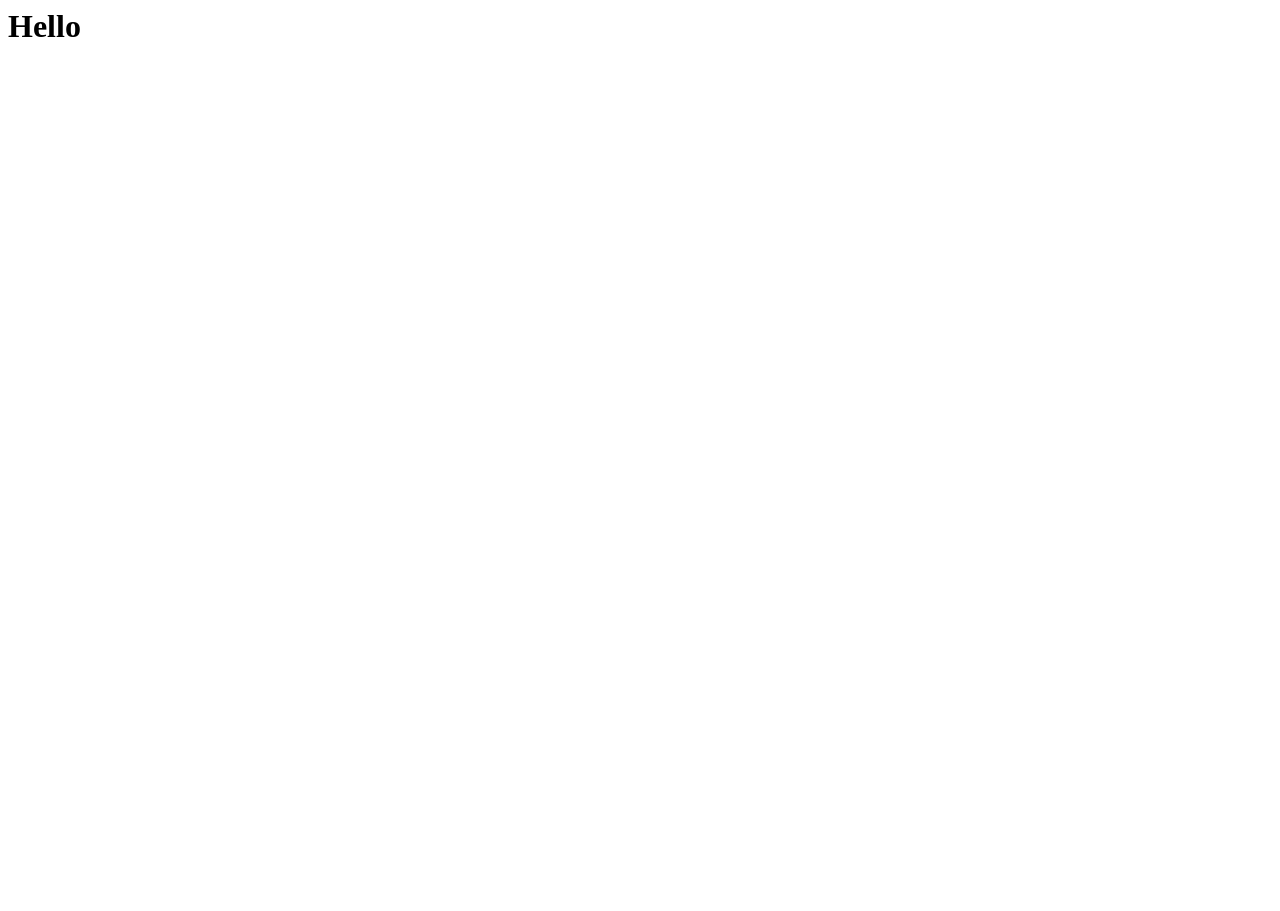
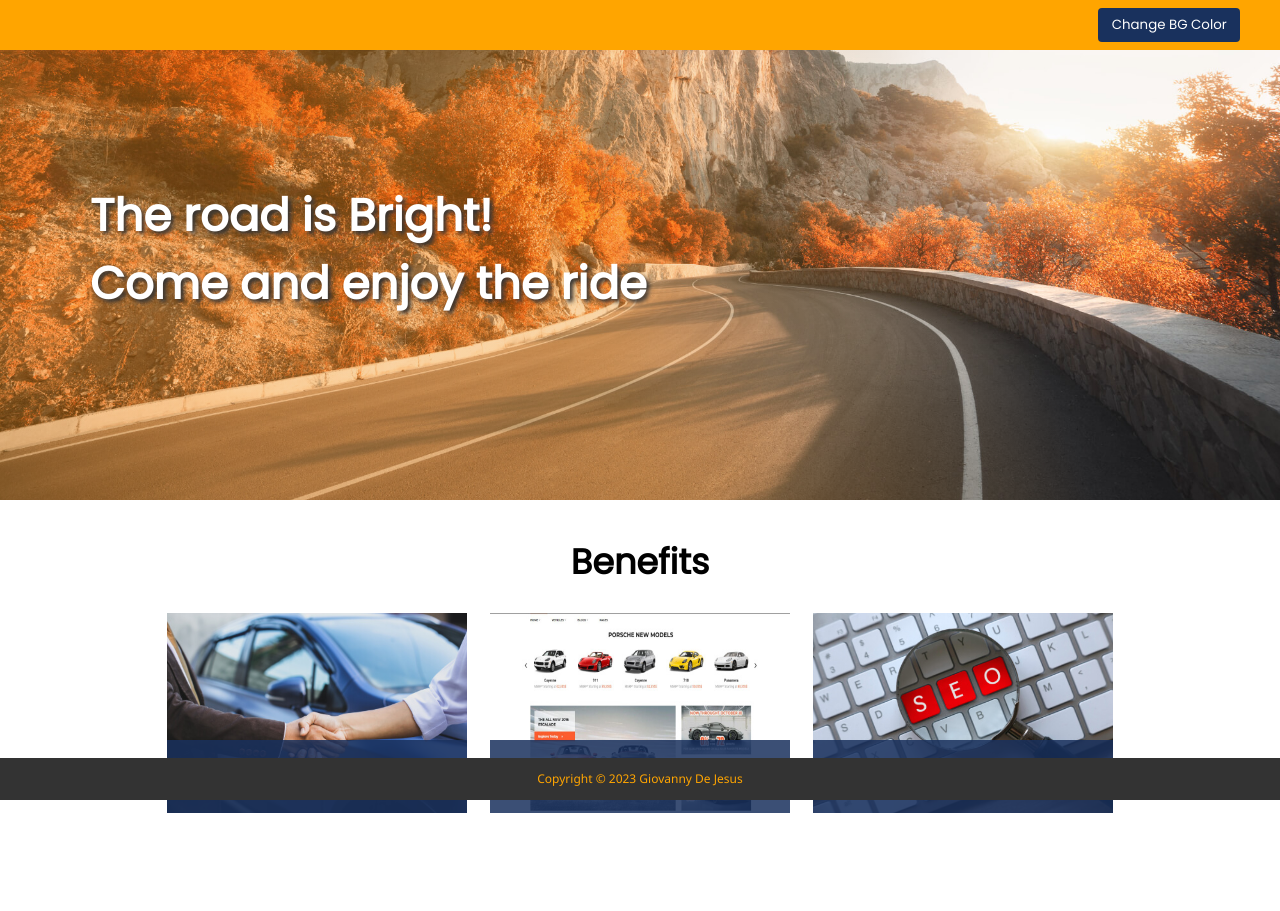
Before and after one commit to giodejesus/demo, a plain HTML site: page index.html in a window 1280 px wide. Before the commit the page ends 800 px from the top, so only its background shows below. Drawn offline with Linux system fonts and the light colour scheme.

Commit message:
Add files via upload

```diff
--- a/index.html
+++ b/index.html
@@ -1 +1,89 @@
-<h1>Hello</h1>
+<!DOCTYPE html>
+<html lang="en">
+  <head>
+    <meta charset="UTF-8" />
+    <meta name="viewport" content="width=device-width, initial-scale=1.0" />
+    <title>Document</title>
+    <link rel="stylesheet" href="styles/styles.css" />
+    <link rel="preconnect" href="https://fonts.googleapis.com" />
+    <link rel="preconnect" href="https://fonts.gstatic.com" crossorigin />
+    <link
+      href="https://fonts.googleapis.com/css2?family=Poppins:wght@300;400&display=swap"
+      rel="stylesheet"
+    />
+  </head>
+  <body id="body-bg">
+    <div class="top-bar">
+      <button id="dark-button" onclick="goDark()">Change BG Color</button>
+    </div>
+    <section class="hero">
+      <div class="hero-container">
+        <div class="hero-content-box">
+          <h1>
+            The road is Bright!<br />
+            Come and enjoy the ride
+          </h1>
+        </div>
+        <div class="hero-form-box"></div>
+      </div>
+    </section>
+    <h2>Benefits</h2>
+    <section class="features">
+      <div class="container">
+        <img src="/img/lead.jpg" style="height: 200px; width: 300px" alt="" />
+        <div class="overlay">
+          <div class="overlay-content-box">
+            <h3>Leads</h3>
+
+            <p class="overlay-content">
+              We create for you a high-converting, responsive website platform
+              with strategic SEO and traffic analytics for ongoing improvements.
+            </p>
+          </div>
+        </div>
+      </div>
+
+      <div class="container">
+        <img
+          src="/img/website.jfif"
+          style="height: 200px; width: 300px"
+          alt=""
+        />
+        <div class="overlay">
+          <div class="overlay-content-box">
+            <h3>Website</h3>
+
+            <p class="overlay-content">
+              With our state-of-the-art, market-proven solution, you will be at
+              the forefront of the industry while enjoying the piece of mind of
+              our 24hr support and monitoring.
+            </p>
+          </div>
+        </div>
+      </div>
+
+      <div class="container">
+        <img src="/img/seo.jpg" style="height: 200px; width: 300px" alt="" />
+        <div class="overlay">
+          <div class="overlay-content-box">
+            <h3>SEO</h3>
+
+            <p class="overlay-content">
+              The vast majority of vehicle shoppers do their research on Google.
+              Our SEO experts will create targeted content so you can dominate
+              your market!
+            </p>
+          </div>
+        </div>
+      </div>
+    </section>
+
+    <footer>Copyright &copy 2023 Giovanny De Jesus</footer>
+
+    <script>
+      function goDark() {
+        document.getElementById("body-bg").classList.toggle("dark");
+      }
+    </script>
+  </body>
+</html>
--- /dev/null
+++ b/styles/styles.css
@@ -0,0 +1,183 @@
+body {
+  box-sizing: border-box;
+  padding: 0px;
+  margin: 0px;
+}
+
+section,
+footer {
+  width: 100%;
+}
+
+.top-bar {
+  height: 50px;
+  width: 100%;
+  background-color: orange;
+  position: fixed;
+  display: flex;
+  justify-content: right;
+  align-items: center;
+  z-index: 5;
+}
+
+.top-bar button {
+  margin-right: 3em;
+  border: none;
+  padding: 0.5em 1em;
+  font-family: "Poppins", sans-serif;
+  background-color: rgba(25, 49, 93);
+  color: #fff;
+  border-radius: 4px;
+}
+.hero {
+  height: 500px;
+  background-image: url(/img/optimized.jpg);
+  background-position: center;
+  background-size: cover;
+  display: flex;
+  justify-content: center;
+  align-items: center;
+  position: relative;
+}
+
+.hero::after {
+  content: "";
+  height: 100%;
+  width: 100%;
+  display: block;
+  position: absolute;
+  top: 0;
+  left: 0;
+  z-index: 0;
+  background: linear-gradient(
+    70deg,
+    rgba(241, 135, 4, 0.35) 45%,
+    rgba(238, 179, 130, 0) 75%
+  );
+}
+
+.hero > * {
+  z-index: 2;
+}
+.hero-container {
+  width: 1100px;
+  height: auto;
+  /* background-color: purple; */
+  display: flex;
+  align-items: center;
+}
+.hero-content-box {
+  color: white;
+  width: 60%;
+}
+
+.hero-content-box h1 {
+  font-size: 45px;
+  font-family: "poppins", sans-serif;
+  text-shadow: 3px 3px 4px #333;
+}
+
+.features {
+  width: 75%;
+  height: 300px;
+  /* background: darkgreen; */
+  display: flex;
+  margin: 0 auto;
+  align-items: center;
+  justify-content: center;
+  gap: 10px 10px;
+  margin-top: -60px;
+  padding-bottom: 3em;
+}
+
+.container {
+  min-width: 300px;
+  height: 200px;
+  margin: 0 auto;
+  background-color: purple;
+  position: relative;
+  overflow: hidden;
+}
+
+.overlay {
+  position: absolute;
+  bottom: 0;
+  left: 0;
+  right: 0;
+  background-color: rgba(25, 49, 93, 0.85);
+  overflow: hidden;
+  width: 100%;
+  height: 70px;
+  transition: 0.5s ease;
+  padding: 0.1em 1em;
+}
+
+h2 {
+  display: block;
+  text-align: center;
+  margin: 0 auto;
+  font-family: "Poppins", sans-serif;
+  font-size: 35px;
+  margin-top: 1em;
+  margin-bottom: 1em;
+}
+
+.overlay h3 {
+  text-align: center;
+  padding: 0px;
+  margin: 12px;
+  font-family: "Poppins", sans-serif;
+  font-size: 28px;
+  color: #fff;
+}
+
+.container:hover .overlay {
+  height: 100%;
+}
+.overlay-content-box {
+  width: 90%;
+}
+
+p.overlay-content {
+  text-align: center;
+  font-family: "Poppins", sans-serif;
+  font-size: 15px;
+  color: #fff;
+}
+
+footer {
+  height: 30px;
+  background-color: #333;
+  position: fixed;
+  bottom: 0;
+  left: 0;
+  width: 100%;
+  color: #fff;
+  padding-top: 1em;
+  font-size: 12px;
+  text-align: center;
+  font-family: "Segoe UI", Tahoma, Geneva, Verdana, sans-serif;
+  color: orange;
+  z-index: 5;
+}
+
+.dark,
+h2.color {
+  background-color: rgba(25, 49, 93);
+  color: #fff;
+}
+
+/* Media queries */
+@media screen and (max-width: 1140px) {
+  .hero-container {
+    width: 90%;
+  }
+}
+
+@media screen and (max-width: 950px) {
+  .features {
+    flex-direction: column;
+    height: auto;
+    padding-top: 3em;
+  }
+}
```
Also changed, not shown: img/lead.jpg (added), img/optimized.jpg (added), img/seo.jpg (added), img/website.jfif (added).
